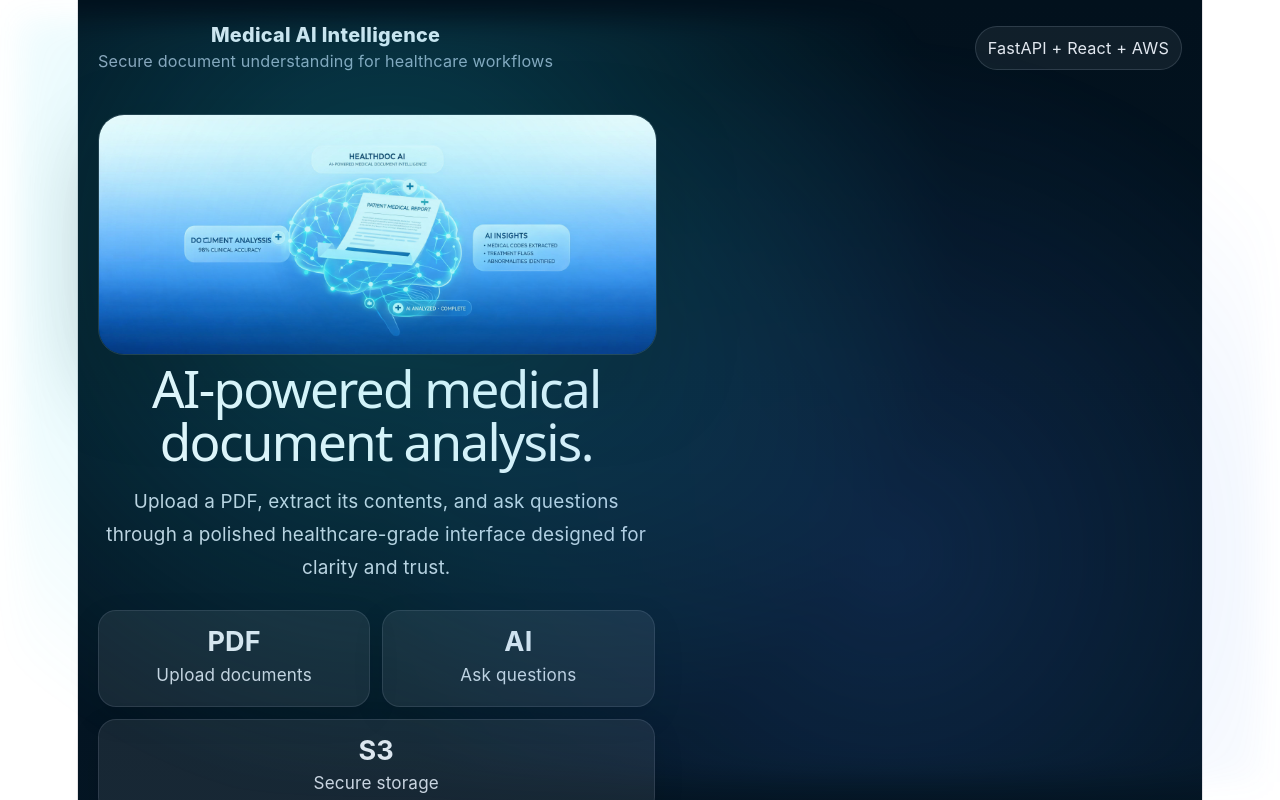
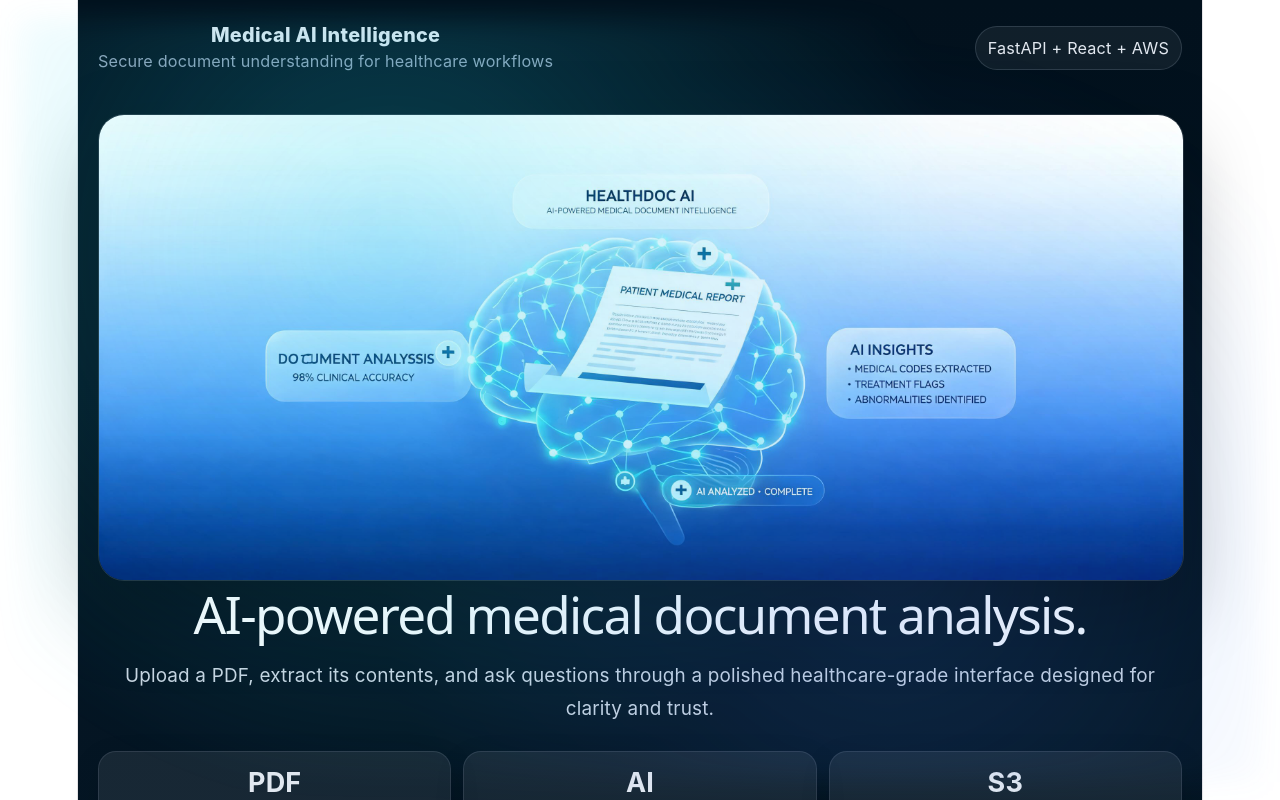
Before and after one commit to ravimurumalla-creator/MRUI, a React (Vite) app: page / in a window 1280 px wide. Shown: the top 800 px of the page. Built offline with nearby package versions, Linux system fonts and the light colour scheme.

Commit message:
UI UPDATE

```diff
--- a/src/App.jsx
+++ b/src/App.jsx
@@ -168,8 +168,8 @@ function App() {
 
       <section
         style={{
-          display: "grid",
-          gridTemplateColumns: "1.05fr 0.95fr",
+          display: "flex",
+          //.gridTemplateColumns: "1.05fr 0.95fr",./</div>
           gap: "24px",
           maxWidth: "1200px",
           margin: "0 auto",
```
